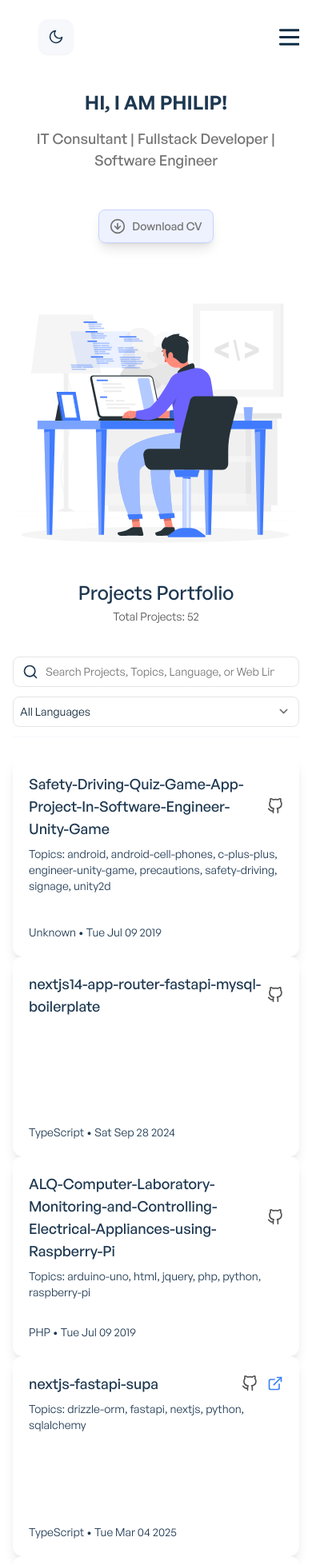
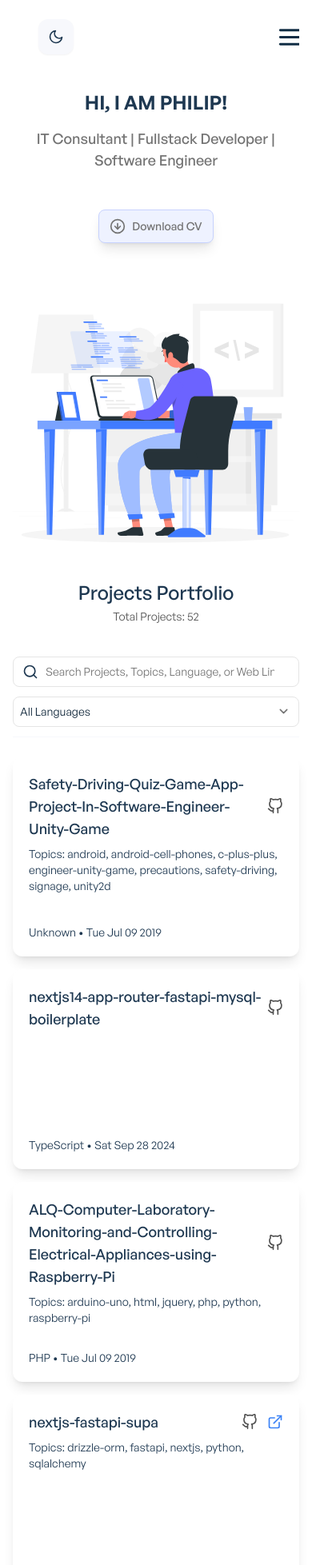
Before and after one commit to JPhlpL/nextjs-portfolio, a Next.js app: page / in a window 390 px wide. Shown: the top 1957 px of the page at 80% size. Built offline with nearby package versions, Linux system fonts and the light colour scheme.

Commit message:
Added spaces on mobile view

```diff
--- a/components/projects/ProjectsGrid.jsx
+++ b/components/projects/ProjectsGrid.jsx
@@ -93,11 +93,12 @@
       </div>
 
       {/* Projects Grid */}
-      <div className="grid grid-cols-1 sm:grid-cols-2 lg:grid-cols-3 mt-6 sm:gap-5">
+      <div className="grid grid-cols-1 sm:grid-cols-2 lg:grid-cols-3 mt-6 gap-y-4 sm:gap-5">
         {paginatedProjects.map((project, index) => (
           <ProjectSingle key={index} {...project} />
         ))}
       </div>
+
 
       {/* Pagination Controls */}
       <div className="flex justify-center items-center mt-6">
```
